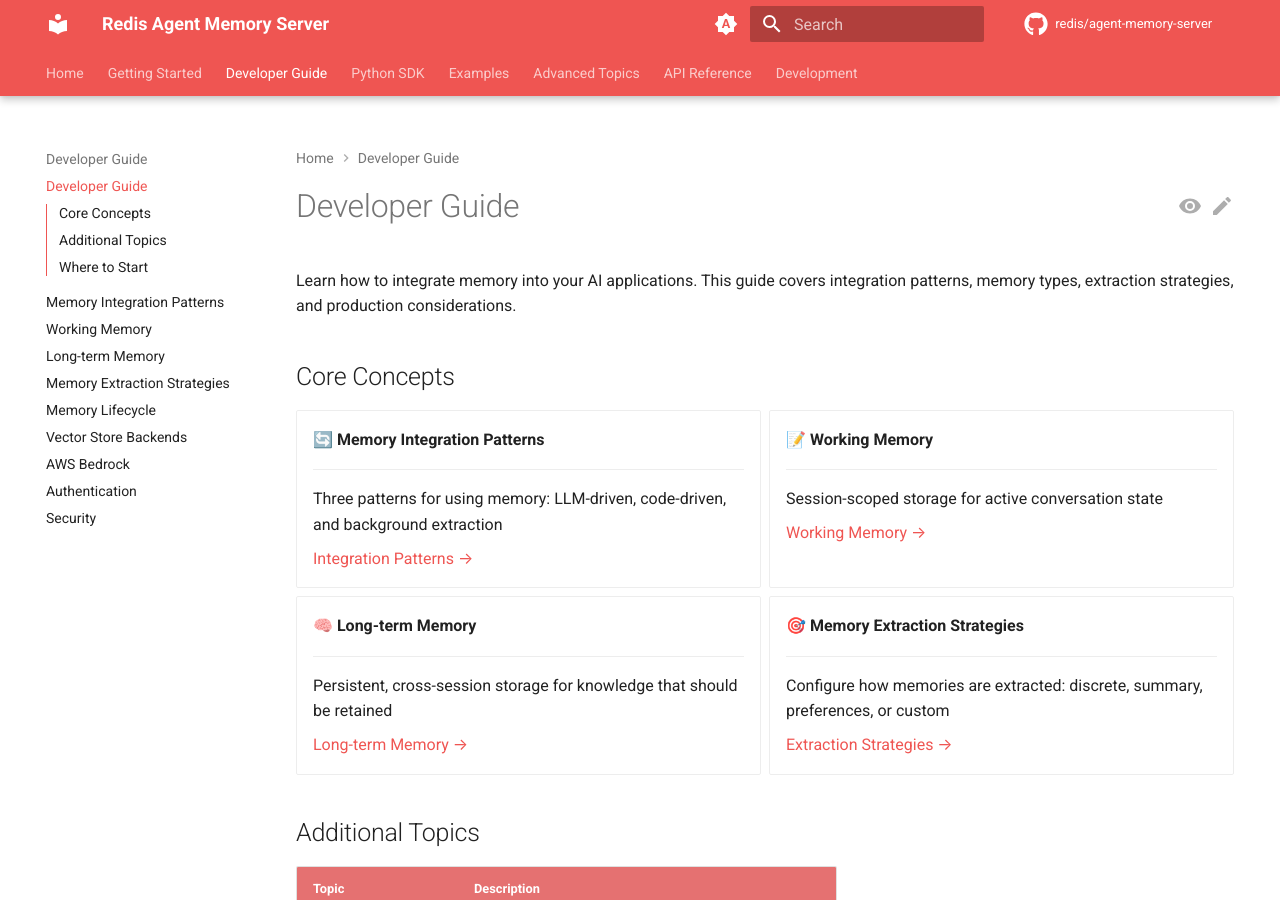
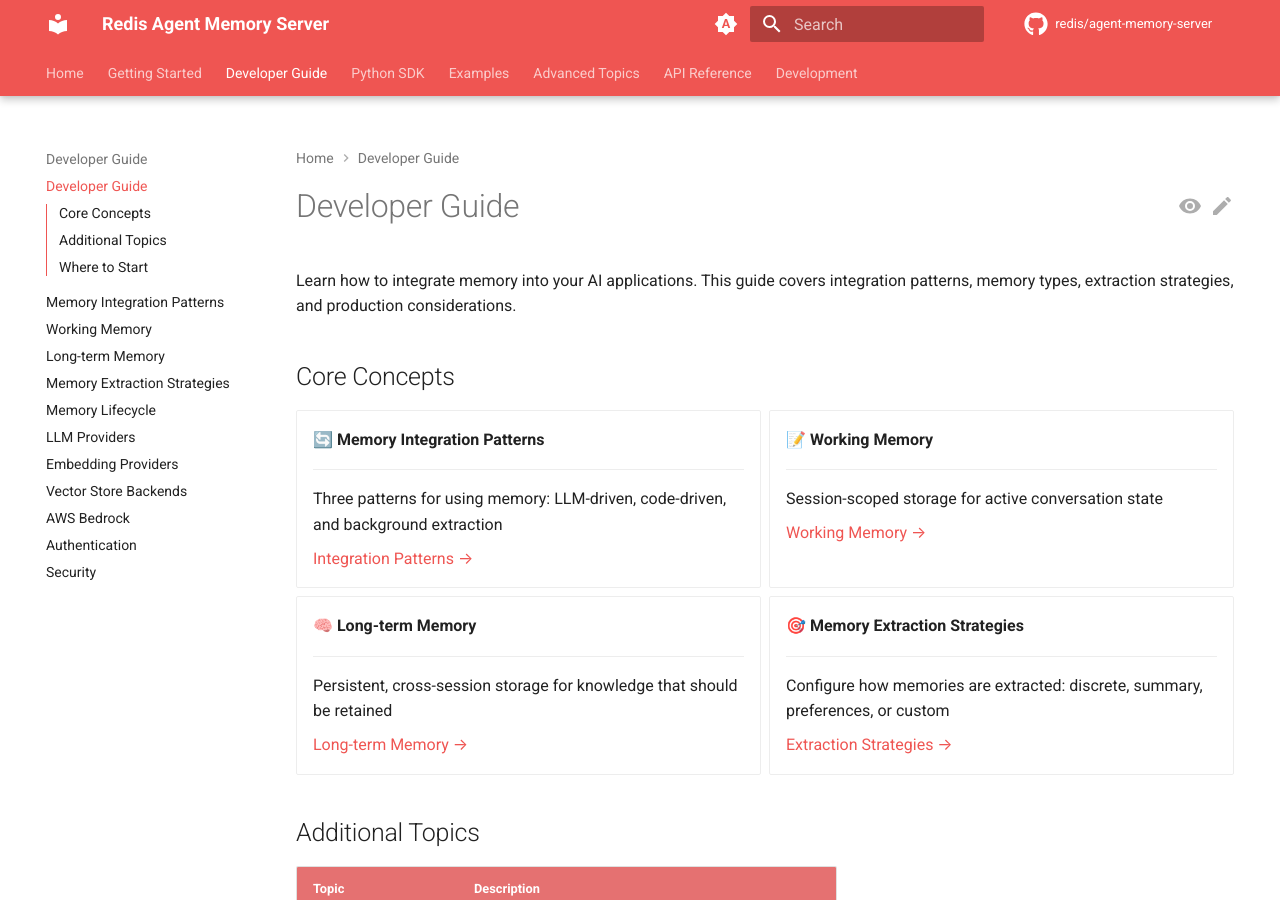
Before and after one commit to redis/agent-memory-server, an MkDocs documentation site: the page built from docs/developer-guide-index.md, in a window 1280 px wide and 900 px high. Built offline with MkDocs 1.6.1 and Material for MkDocs 9.7.7, drawn with Linux system fonts in a browser that asks for light colours; comment, search, counter and statistics services are not loaded; the version menu is left out.

Commit message:
docs(mkdocs): add llm-providers and embedding-providers to navigation

```diff
--- a/mkdocs.yml
+++ b/mkdocs.yml
@@ -84,6 +84,8 @@
     - Long-term Memory: long-term-memory.md
     - Memory Extraction Strategies: memory-extraction-strategies.md
     - Memory Lifecycle: memory-lifecycle.md
+    - LLM Providers: llm-providers.md
+    - Embedding Providers: embedding-providers.md
     - Vector Store Backends: vector-store-backends.md
     - AWS Bedrock: aws-bedrock.md
     - Authentication: authentication.md
```
